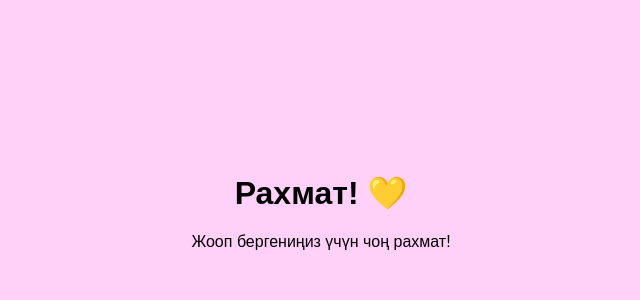
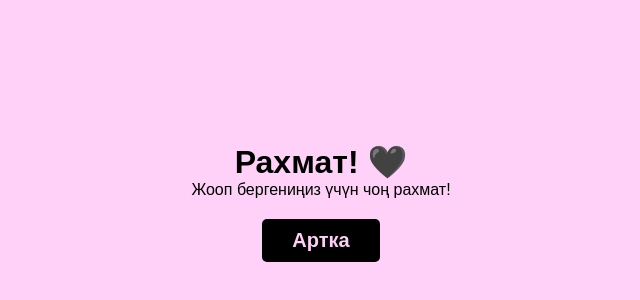
Before and after one commit to Turusbekova-Guliza/wedding_asema, a plain HTML site: page thankyou.html in a window 1280 px wide. Shown: the part 198-498 px from the top of the page, without its empty margins (319-959 px from the left). Drawn offline with Linux system fonts and the light colour scheme.

Commit message:
thankyou html назад

```diff
--- a/thankyou.html
+++ b/thankyou.html
@@ -1,8 +1,9 @@
-<!DOCTYPE html>
+<!doctype html>
 <html lang="ky">
   <head>
-  <meta charset="UTF-8">
+    <meta charset="UTF-8" />
     <title>Рахмат!</title>
+    <link rel="stylesheet" href="index.css">
     <style>
       body {
         display: flex;
@@ -13,12 +14,24 @@
         background: #ffd1f8fd;
         text-align: center;
       }
+
+      button > a {
+        color: #ffd1f8fd;
+        text-decoration: none;
+        font-weight: 600;
+        font-size: 20px;
+      }
     </style>
   </head>
   <body>
     <div>
-    <h1>Рахмат! 💛</h1>
+      <h1>Рахмат! 🖤</h1>
       <p>Жооп бергениңиз үчүн чоң рахмат!</p>
+      <button>
+        <a href="https://wedding-asema-kycmpt0tc-gulizas-projects.vercel.app/"
+          >Артка</a
+        >
+      </button>
     </div>
   </body>
   <script src="script.js"></script>
```
Lines whose indentation alone changed are shown as unchanged.
